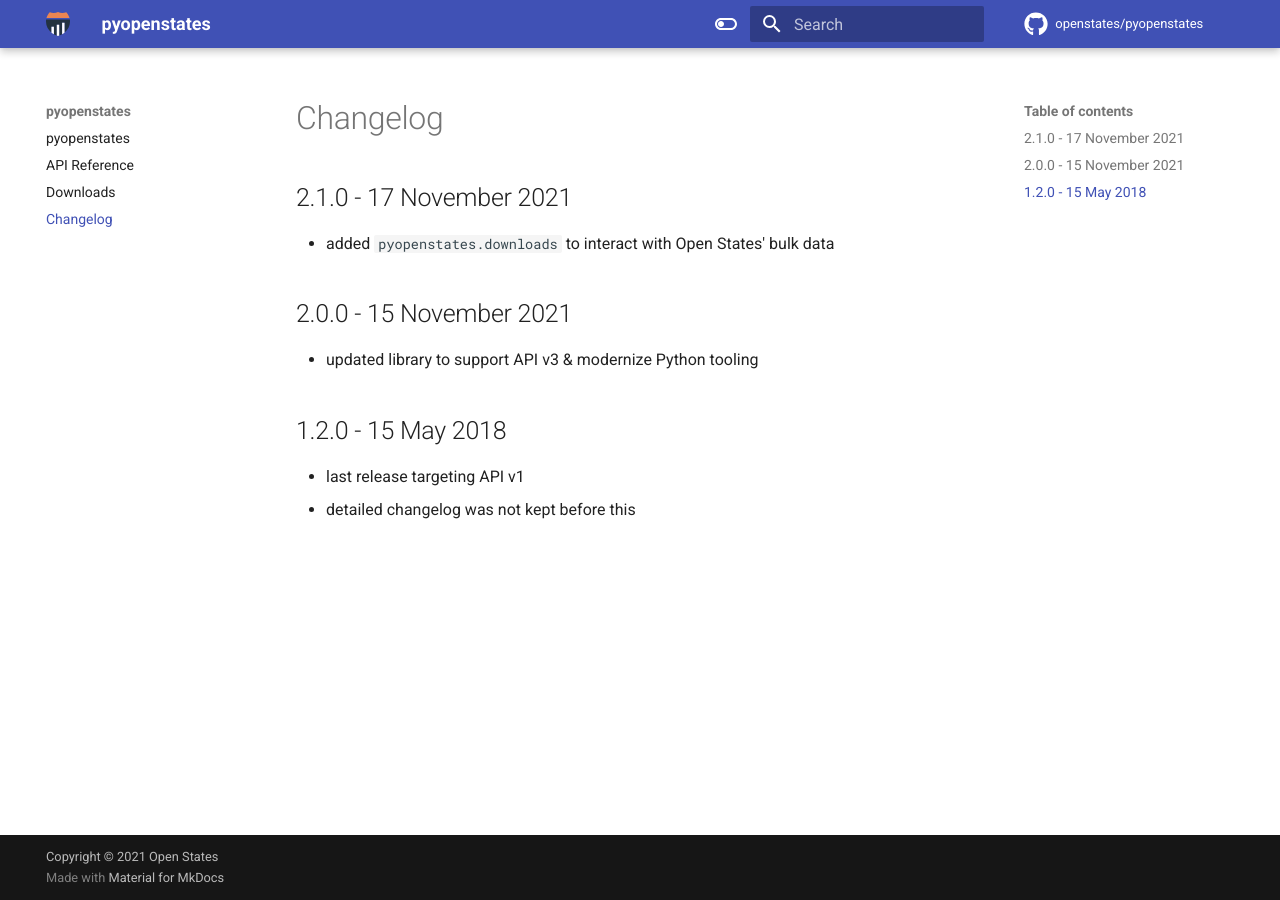
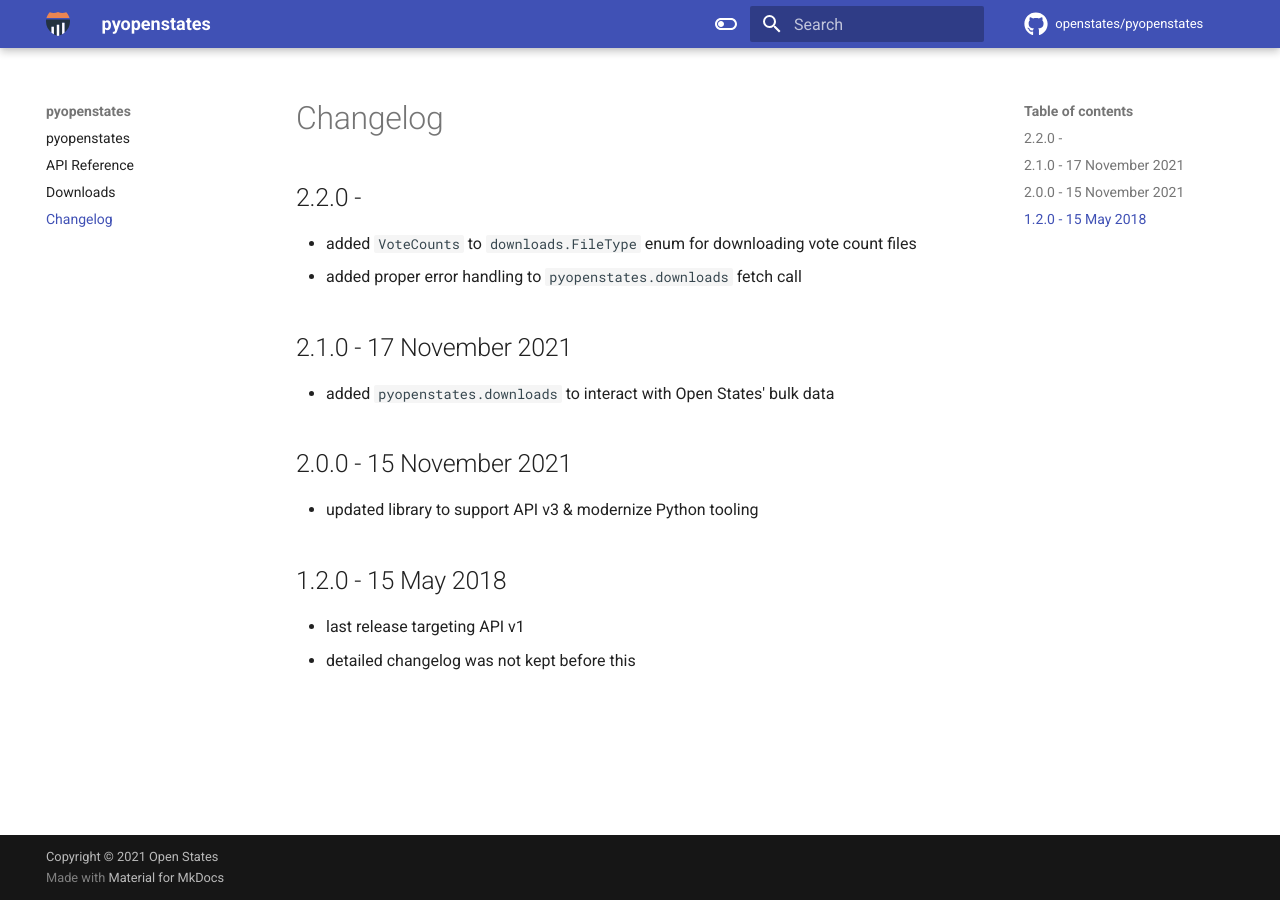
Before and after one commit to openstates/pyopenstates, an MkDocs documentation site: the page built from docs/changelog.md, in a window 1280 px wide. Built offline with MkDocs 1.6.1 and Material for MkDocs 9.7.7, drawn with Linux system fonts in a browser that asks for light colours; comment, search, counter and statistics services are not loaded.

Commit message:
add VoteCounts to downloads

```diff
--- a/docs/changelog.md
+++ b/docs/changelog.md
@@ -1,4 +1,9 @@
 # Changelog
+
+## 2.2.0 -
+
+* added `VoteCounts` to `downloads.FileType` enum for downloading vote count files
+* added proper error handling to `pyopenstates.downloads` fetch call
 
 ## 2.1.0 - 17 November 2021
 
```
Also changed, not shown: 1 other file.
